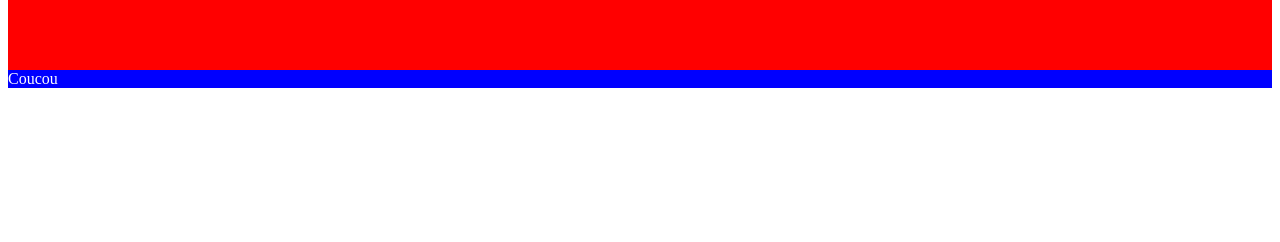
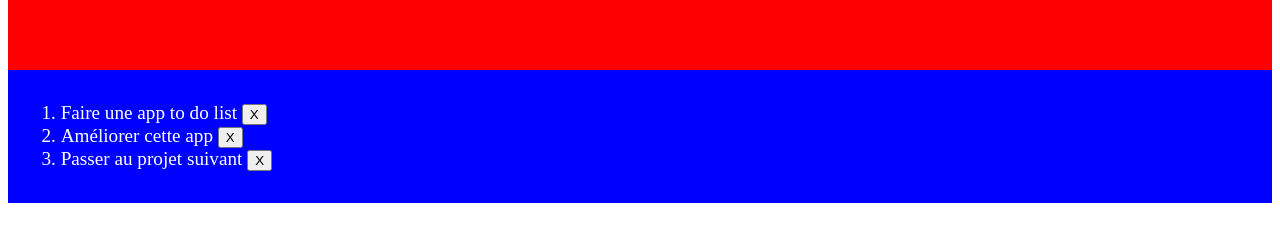
Before and after one commit to MickaelAncel/ToDoList, a plain HTML site: page index.html in a window 1280 px wide. Shown: the part 148-390 px from the top of the page. Drawn offline with nearby package versions, Linux system fonts and the light colour scheme.

Commit message:
Build de l'app

```diff
--- a/css/styles.css
+++ b/css/styles.css
@@ -11,4 +11,6 @@
 {
     background-color: blue;
     color:white;
+    font-size:1.2em;
+    padding:1%;
 }
--- a/index.html
+++ b/index.html
@@ -13,7 +13,11 @@
         </section>
 
         <section id="app">
-            {{ message }}
+            <ol>
+                <li v-for="todo in todos">
+                    {{todo.text}} <button v-on:click="deleteTodo">X</button>
+                </li>
+            </ol>
         </section>
 
         <section id="option">
--- a/js/scripts.js
+++ b/js/scripts.js
@@ -1,6 +1,15 @@
 var app = new Vue({
     el: '#app',
     data: {
-        message: "Coucou"
+        todos : [
+            {text : 'Faire une app to do list', number : 0},
+            {text : 'Améliorer cette app', number : 1},
+            {text : 'Passer au projet suivant', number : 2}
+        ]
+    },
+    methods : {
+        deleteTodo: function () {
+            console.log("todo supprimé")
+        }
     }
 })
```
